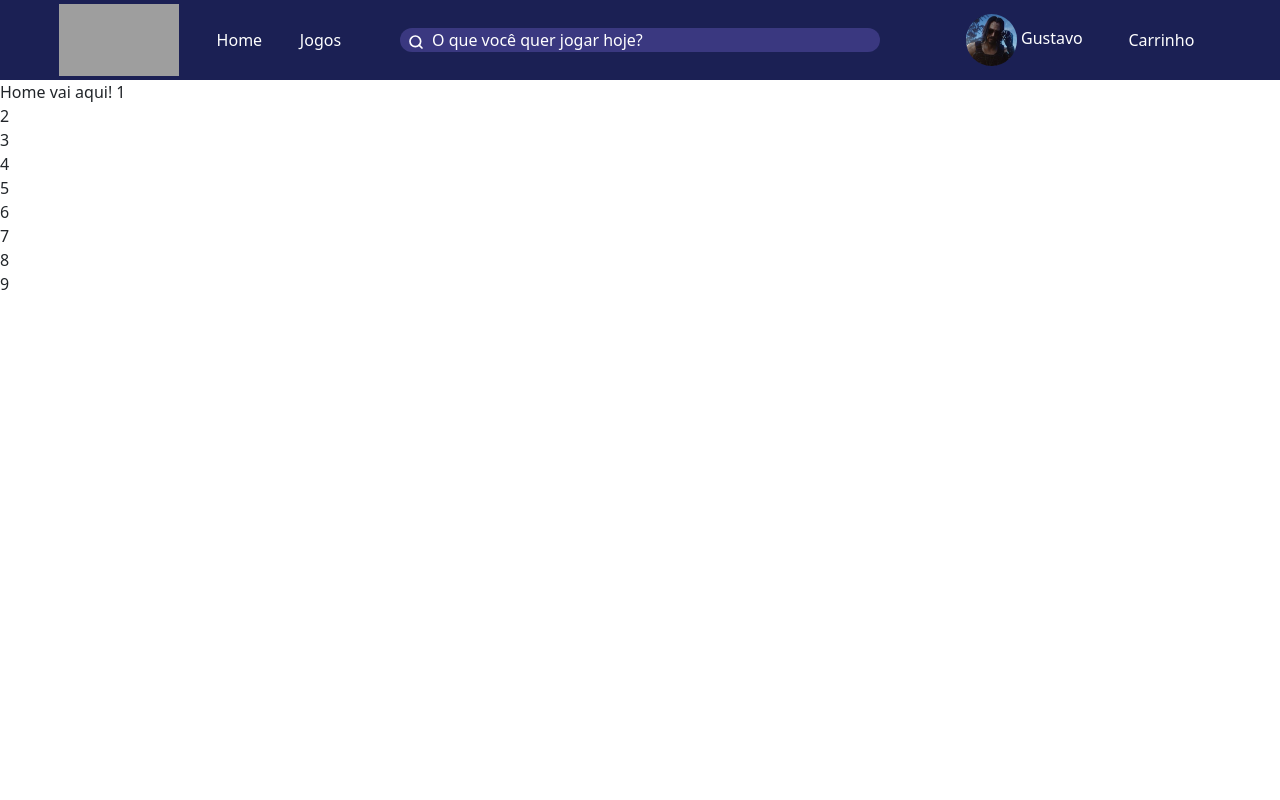
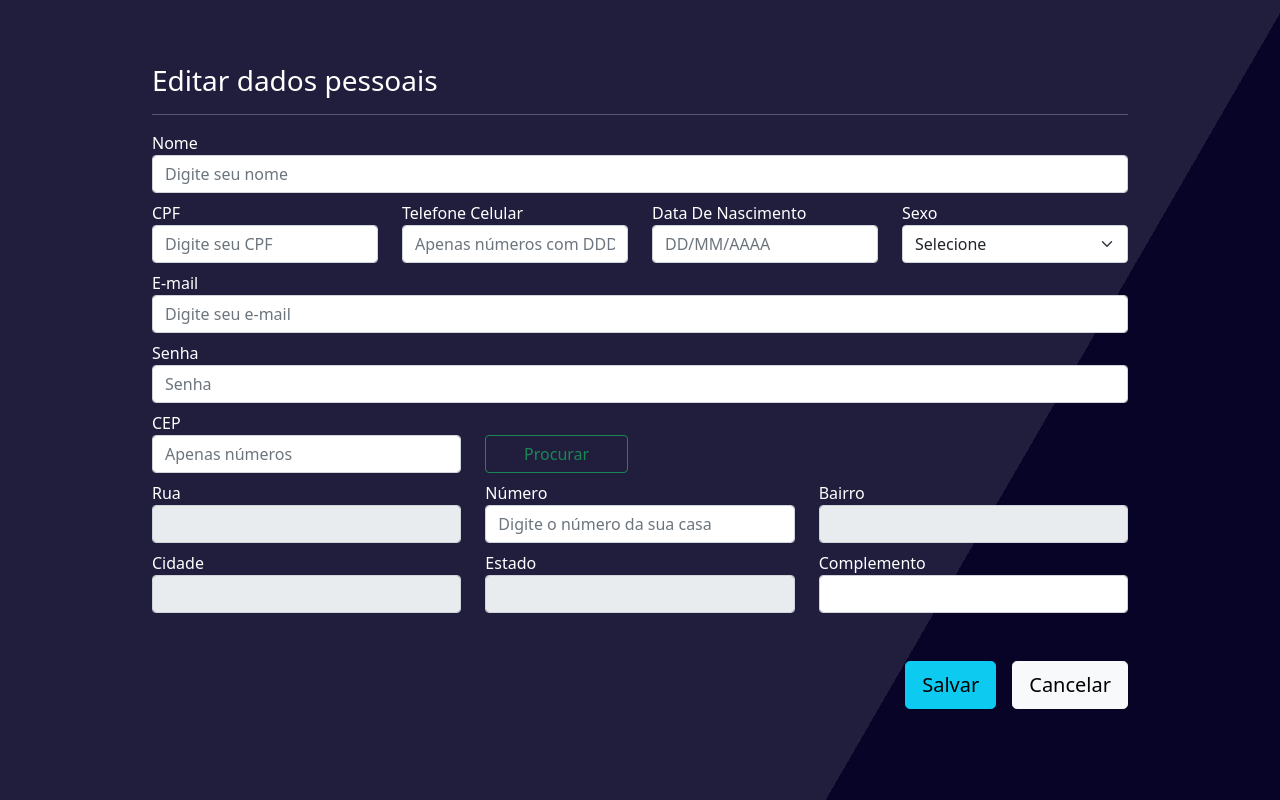
Before and after one commit to gustavorx/press_start, an Angular app in the folder press-start/: page /alterar-cadastro in a window 1280 px wide. Shown: the top 800 px of the page. Built offline with nearby package versions, Linux system fonts and the light colour scheme; grey boxes are pictures that could not be loaded.

Commit message:
Add router no menu

```diff
--- a/press-start/src/app/app.component.html
+++ b/press-start/src/app/app.component.html
@@ -1,5 +1,5 @@
-<app-menu></app-menu>
-Home vai aqui! 1
-<br> 2
-<br> 3
-<br>4<br>5<br>6<br>7<br>8<br>9<br>
+<app-menu>
+    <p class="text-center">Home vai aqui!</p>
+</app-menu>
+
+<router-outlet></router-outlet>
--- a/press-start/src/app/components/menu/menu.component.html
+++ b/press-start/src/app/components/menu/menu.component.html
@@ -1,18 +1,20 @@
-<header class="menu">
+<header class="menu" *ngIf="mostrarMenu == false">
     <ul class="menu-links">
-        <li><img src="../../../assets/logo/Logo5.png" class="logo"></li>
-        <li><a href="">Home</a></li>
-        <li><a href="">Jogos</a></li>
+        <li>
+            <a routerLink="/"><img src="../../../assets/logo/Logo5.png" class="logo"></a>
+        </li>
+        <li><a routerLink="/">Press start</a></li>
+        <li><a routerLink="/">Jogos</a></li>
     </ul>
     <ul class="menu-busca">
         <li><input class="input-busca" type="text" placeholder="O que você quer jogar hoje?"></li>
     </ul>
     <ul class="menu-usuario">
-        <li><a class="menu-usuario-perfil" href="">
-                <img src="../../../assets/avatar/cyberpunk-avatar.jpg" alt="avatar" class="avatar">
-                Gustavo
+        <li>
+            <a class="menu-usuario-perfil" routerLink="/alterar-cadastro" (click)="esconderMenu()">
+                <img src="../../../assets/avatar/cyberpunk-avatar.jpg" alt="avatar" class="avatar"> Gustavo
             </a>
         </li>
-        <li><a href="">Carrinho</a></li>
+        <li><a routerLink="/">Carrinho</a></li>
     </ul>
 </header>
--- a/press-start/src/app/components/menu/menu.component.ts
+++ b/press-start/src/app/components/menu/menu.component.ts
@@ -7,4 +7,9 @@
 })
 export class MenuComponent {
 
+  mostrarMenu = true;
+
+  esconderMenu() {
+    this.mostrarMenu = true;
+  }
 }
```
Also changed, not shown: 1 other file (tests, documents, lock files or other folders).
